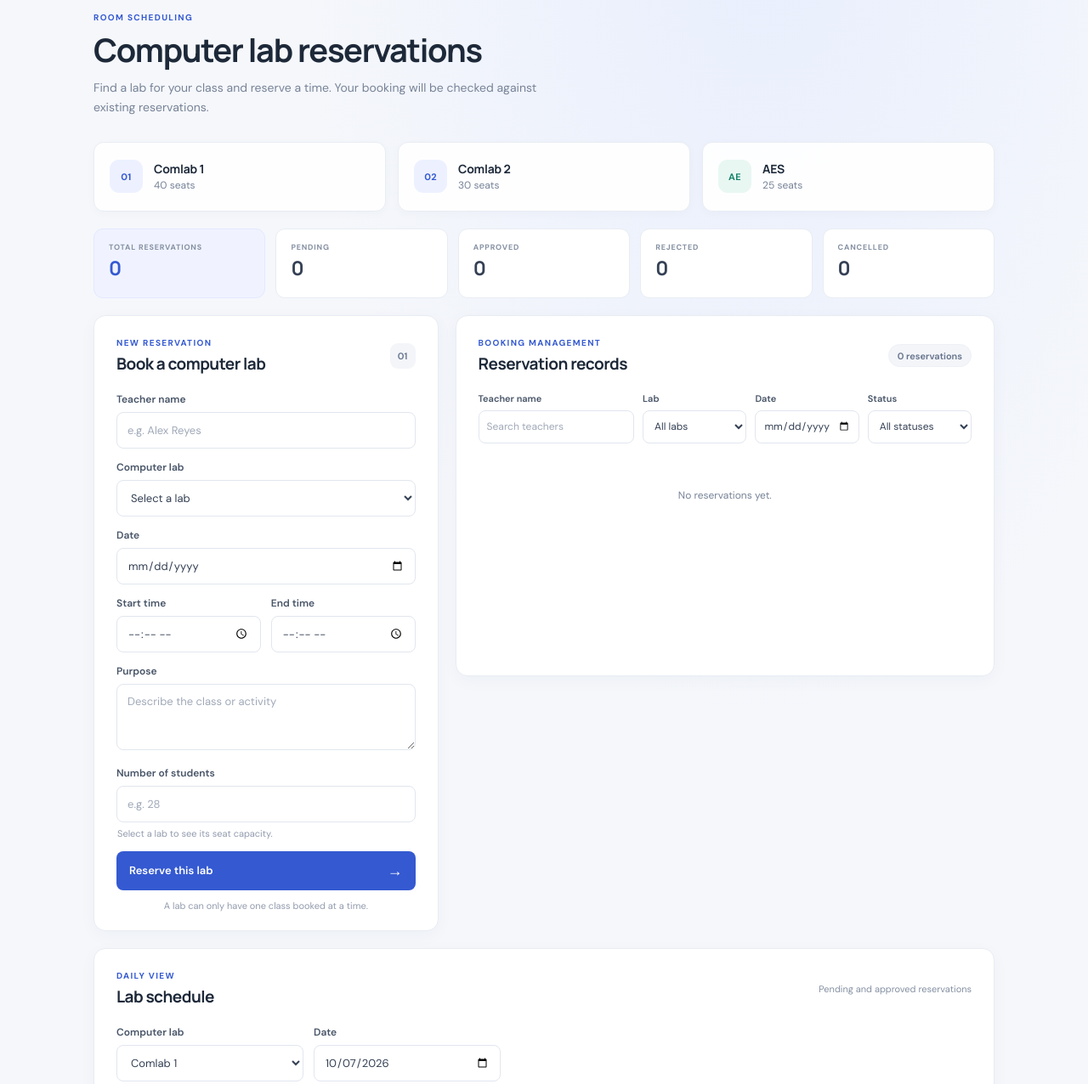
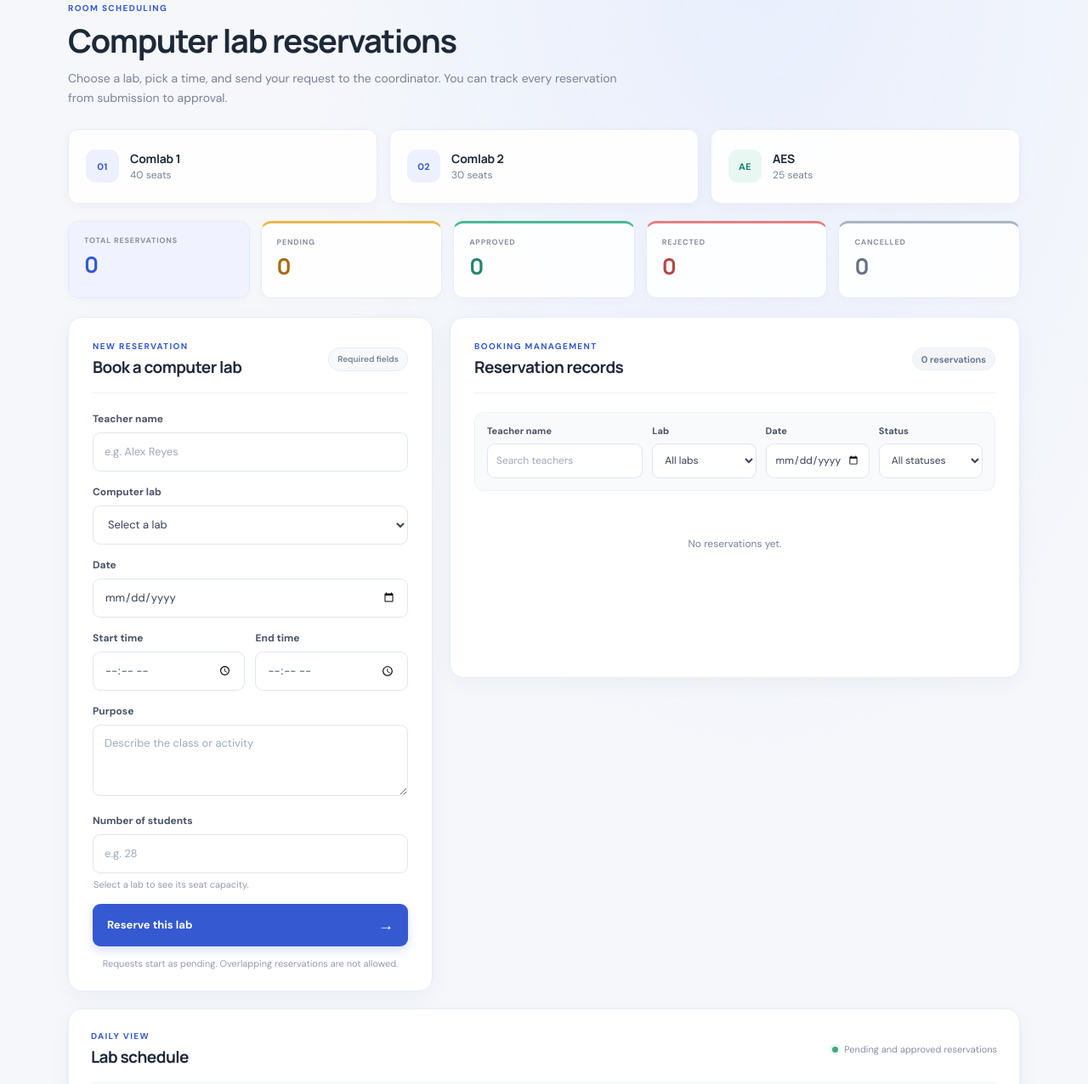
Before and after one commit to JOHNRAYABOGADOR/APP-DEV, a plain HTML site: page index.html in a window 1280 px wide. Shown: the part 114-1390 px from the top of the page at 85% size. Drawn offline with Linux system fonts and the light colour scheme.

Commit message:
Fix application error

```diff
--- a/index.html
+++ b/index.html
@@ -21,7 +21,7 @@
     <section class="intro" aria-labelledby="page-title">
       <p class="eyebrow">ROOM SCHEDULING</p>
       <h1 id="page-title">Computer lab reservations</h1>
-      <p class="intro-copy">Find a lab for your class and reserve a time. Your booking will be checked against existing reservations.</p>
+      <p class="intro-copy">Choose a lab, pick a time, and send your request to the coordinator. You can track every reservation from submission to approval.</p>
     </section>
 
     <section class="lab-grid" aria-label="Available computer labs">
@@ -69,7 +69,7 @@
             <p class="eyebrow">NEW RESERVATION</p>
             <h2 id="booking-title">Book a computer lab</h2>
           </div>
-          <span class="step-badge" aria-hidden="true">01</span>
+          <span class="required-badge">Required fields</span>
         </div>
 
         <form id="booking-form">
@@ -120,7 +120,7 @@
             Reserve this lab
             <span aria-hidden="true">→</span>
           </button>
-          <p class="form-note">A lab can only have one class booked at a time.</p>
+          <p class="form-note">Requests start as pending. Overlapping reservations are not allowed.</p>
         </form>
       </section>
 
@@ -171,7 +171,7 @@
           <p class="eyebrow">DAILY VIEW</p>
           <h2 id="schedule-title">Lab schedule</h2>
         </div>
-        <span class="schedule-note">Pending and approved reservations</span>
+        <span class="schedule-note"><span class="schedule-live-dot" aria-hidden="true"></span> Pending and approved reservations</span>
       </div>
       <div class="schedule-filters">
         <div class="field">
--- a/script.js
+++ b/script.js
@@ -146,7 +146,7 @@ function appendDetail(details, label, value) {
 
 function createBookingCard(booking) {
   const card = document.createElement('article');
-  card.className = 'booking-item';
+  card.className = `booking-item booking-${booking.status.toLowerCase()}`;
 
   const accent = document.createElement('span');
   accent.className = 'booking-accent';
--- a/style.css
+++ b/style.css
@@ -11,6 +11,9 @@
   --line: #e8edf3;
   --blue: #3459d1;
   --blue-dark: #2849b5;
+  --green: #21856c;
+  --amber: #b57814;
+  --red: #b54747;
 }
 
 * { box-sizing: border-box; }
@@ -24,13 +27,17 @@ body {
 }
 
 .topbar {
+  position: sticky;
+  z-index: 5;
+  top: 0;
   height: 72px;
   padding: 0 max(5.5vw, 24px);
   display: flex;
   align-items: center;
   justify-content: space-between;
   border-bottom: 1px solid rgba(226, 232, 241, .85);
-  background: rgba(255, 255, 255, .78);
+  background: rgba(255, 255, 255, .9);
+  backdrop-filter: blur(14px);
 }
 
 .brand {
@@ -65,12 +72,12 @@ body {
 .topbar-label { color: #8994a7; }
 
 .page {
-  width: min(1060px, calc(100% - 48px));
+  width: min(1120px, calc(100% - 48px));
   margin: 0 auto;
-  padding: 56px 0 36px;
+  padding: 45px 0 44px;
 }
 
-.intro { margin-bottom: 29px; }
+.intro { margin-bottom: 25px; }
 
 .eyebrow {
   margin: 0 0 9px;
@@ -92,7 +99,7 @@ h1 {
 }
 
 .intro-copy {
-  max-width: 560px;
+  max-width: 650px;
   margin-bottom: 0;
   color: var(--muted);
   font-size: 14px;
@@ -110,12 +117,19 @@ h1 {
   display: flex;
   align-items: center;
   gap: 13px;
-  min-height: 82px;
-  padding: 16px 18px;
+  min-height: 88px;
+  padding: 17px 20px;
   border: 1px solid var(--line);
   border-radius: 12px;
   background: rgba(255, 255, 255, .92);
-  box-shadow: 0 3px 12px rgba(32, 52, 90, .025);
+  box-shadow: 0 4px 14px rgba(32, 52, 90, .035);
+  transition: transform .18s ease, border-color .18s ease, box-shadow .18s ease;
+}
+
+.lab-card:hover {
+  transform: translateY(-2px);
+  border-color: #d8e0fa;
+  box-shadow: 0 9px 22px rgba(32, 52, 90, .07);
 }
 
 .lab-icon {
@@ -150,20 +164,24 @@ h1 {
 .dashboard {
   display: grid;
   grid-template-columns: repeat(5, minmax(0, 1fr));
-  gap: 12px;
-  margin-bottom: 20px;
+  gap: 13px;
+  margin-bottom: 22px;
 }
 
 .dashboard-card {
   display: flex;
   flex-direction: column;
-  gap: 7px;
-  min-height: 82px;
-  padding: 15px 17px;
+  gap: 9px;
+  min-height: 91px;
+  padding: 16px 18px;
   border: 1px solid var(--line);
-  border-radius: 11px;
-  background: #fff;
+  border-radius: 12px;
+  background: rgba(255, 255, 255, .9);
+  box-shadow: 0 3px 12px rgba(32, 52, 90, .025);
+  transition: transform .18s ease, box-shadow .18s ease;
 }
+
+.dashboard-card:hover { transform: translateY(-2px); box-shadow: 0 8px 18px rgba(32, 52, 90, .06); }
 
 .dashboard-label {
   color: #8590a2;
@@ -175,12 +193,20 @@ h1 {
 .dashboard-card strong {
   color: #344054;
   font-family: 'Manrope', sans-serif;
-  font-size: 23px;
+  font-size: 26px;
   line-height: 1;
 }
 
 .dashboard-total { background: #f0f3ff; border-color: #e3e9ff; }
 .dashboard-total strong { color: var(--blue); }
+.dashboard-card:nth-child(2) { border-top: 3px solid #e7b84e; }
+.dashboard-card:nth-child(2) strong { color: #a46b0c; }
+.dashboard-card:nth-child(3) { border-top: 3px solid #4bb795; }
+.dashboard-card:nth-child(3) strong { color: #21856c; }
+.dashboard-card:nth-child(4) { border-top: 3px solid #e28282; }
+.dashboard-card:nth-child(4) strong { color: #b54747; }
+.dashboard-card:nth-child(5) { border-top: 3px solid #aab4c3; }
+.dashboard-card:nth-child(5) strong { color: #667085; }
 
 .content-grid {
   display: grid;
@@ -191,19 +217,21 @@ h1 {
 
 .panel {
   border: 1px solid var(--line);
-  border-radius: 14px;
+  border-radius: 16px;
   background: #fff;
-  box-shadow: 0 5px 20px rgba(32, 52, 90, .035);
+  box-shadow: 0 7px 24px rgba(32, 52, 90, .045);
 }
 
-.booking-panel { padding: 25px 26px 22px; }
-.reservations-panel { min-height: 425px; padding: 25px 26px; }
+.booking-panel { padding: 27px 28px 24px; }
+.reservations-panel { min-height: 425px; padding: 27px 28px; }
 
 .panel-heading {
   display: flex;
   align-items: center;
   justify-content: space-between;
-  margin-bottom: 21px;
+  margin-bottom: 22px;
+  padding-bottom: 17px;
+  border-bottom: 1px solid #eef1f5;
 }
 
 .panel-heading .eyebrow { margin-bottom: 5px; }
@@ -224,10 +252,17 @@ h1 {
   font-weight: 600;
 }
 
-.step-badge {
-  width: 30px;
-  height: 30px;
-  border-radius: 9px;
+.required-badge {
+  display: inline-flex;
+  align-items: center;
+  min-height: 28px;
+  padding: 0 10px;
+  border: 1px solid #e7ebf4;
+  border-radius: 20px;
+  color: #778397;
+  background: #f8f9fc;
+  font-size: 10px;
+  font-weight: 600;
 }
 
 .count-badge {
@@ -238,31 +273,31 @@ h1 {
   white-space: nowrap;
 }
 
-.field { margin-bottom: 14px; }
+.field { margin-bottom: 16px; }
 
 label {
   display: block;
-  margin-bottom: 7px;
+  margin-bottom: 8px;
   color: #475467;
   font-size: 12px;
-  font-weight: 600;
+  font-weight: 700;
 }
 
 input, select, textarea {
   width: 100%;
-  min-height: 43px;
-  padding: 0 12px;
+  min-height: 46px;
+  padding: 0 13px;
   border: 1px solid #e1e6ee;
-  border-radius: 8px;
+  border-radius: 9px;
   outline: none;
   color: #344054;
   background: #fff;
   font: inherit;
   font-size: 13px;
-  transition: border-color .15s, box-shadow .15s;
+  transition: border-color .15s, box-shadow .15s, background .15s;
 }
 
-textarea { min-height: 78px; padding: 11px 12px; resize: vertical; }
+textarea { min-height: 84px; padding: 12px 13px; resize: vertical; }
 input::placeholder { color: #a0a9b8; }
 textarea::placeholder { color: #a0a9b8; }
 input:focus, select:focus, textarea:focus {
@@ -301,27 +336,29 @@ input:focus, select:focus, textarea:focus {
   align-items: center;
   justify-content: space-between;
   width: 100%;
-  min-height: 46px;
-  padding: 0 15px;
+  min-height: 50px;
+  padding: 0 17px;
   border: 0;
-  border-radius: 8px;
+  border-radius: 9px;
   color: #fff;
   background: var(--blue);
   cursor: pointer;
   font: inherit;
   font-size: 13px;
-  font-weight: 600;
-  transition: background .15s, transform .15s;
+  font-weight: 700;
+  box-shadow: 0 5px 12px rgba(52, 89, 209, .18);
+  transition: background .15s, transform .15s, box-shadow .15s;
 }
 
-.primary-button:hover { background: var(--blue-dark); }
+.primary-button:hover { background: var(--blue-dark); box-shadow: 0 7px 16px rgba(52, 89, 209, .25); }
 .primary-button:active { transform: translateY(1px); }
 .primary-button span { font-size: 18px; font-weight: 400; }
 
 .form-note {
-  margin: 11px 0 0;
+  margin: 12px 4px 0;
   color: #929bad;
   font-size: 11px;
+  line-height: 1.5;
   text-align: center;
 }
 
@@ -333,13 +370,17 @@ input:focus, select:focus, textarea:focus {
 .filter-grid {
   display: grid;
   grid-template-columns: minmax(150px, 1.5fr) repeat(3, minmax(100px, 1fr));
-  gap: 10px;
-  margin-bottom: 17px;
+  gap: 11px;
+  margin-bottom: 18px;
+  padding: 14px;
+  border: 1px solid #edf0f5;
+  border-radius: 11px;
+  background: #f9fafc;
 }
 
 .filter-grid .field { margin-bottom: 0; }
 .filter-grid label { font-size: 11px; }
-.filter-grid input, .filter-grid select { min-height: 39px; padding: 0 9px; font-size: 12px; }
+.filter-grid input, .filter-grid select { min-height: 41px; padding: 0 10px; font-size: 12px; }
 
 .empty-state {
   display: grid;
@@ -379,28 +420,32 @@ input:focus, select:focus, textarea:focus {
 .booking-item {
   display: grid;
   grid-template-columns: 4px minmax(0, 1fr) auto;
-  gap: 13px;
+  gap: 14px;
   align-items: stretch;
-  padding: 14px 13px;
+  padding: 15px 14px;
   border: 1px solid #edf0f5;
-  border-radius: 10px;
+  border-radius: 11px;
+  background: #fff;
+  transition: border-color .15s, box-shadow .15s, transform .15s;
 }
 
-.booking-accent { border-radius: 4px; background: #5571dc; }
-.booking-item:nth-child(3n + 2) .booking-accent { background: #32a183; }
-.booking-item:nth-child(3n) .booking-accent { background: #e5a240; }
+.booking-item:hover { transform: translateY(-1px); border-color: #dfe5f1; box-shadow: 0 5px 14px rgba(32, 52, 90, .045); }
+.booking-accent { border-radius: 4px; background: #e7b84e; }
+.booking-approved .booking-accent { background: #4bb795; }
+.booking-rejected .booking-accent { background: #e28282; }
+.booking-cancelled .booking-accent { background: #aab4c3; }
 
 .booking-info { min-width: 0; }
 .booking-topline {
   display: flex;
   align-items: center;
   gap: 8px;
-  margin-bottom: 5px;
+  margin-bottom: 9px;
 }
 
 .booking-lab {
   color: #344054;
-  font-size: 13px;
+  font-size: 14px;
   font-weight: 700;
 }
 
@@ -411,16 +456,16 @@ input:focus, select:focus, textarea:focus {
 
 .booking-details {
   display: grid;
-  gap: 6px;
+  gap: 7px;
   margin: 0;
 }
 
 .booking-detail {
   display: grid;
-  grid-template-columns: 88px minmax(0, 1fr);
-  gap: 8px;
+  grid-template-columns: 96px minmax(0, 1fr);
+  gap: 9px;
   font-size: 11px;
-  line-height: 1.45;
+  line-height: 1.5;
 }
 
 .booking-detail dt { color: #8994a5; }
@@ -440,15 +485,15 @@ input:focus, select:focus, textarea:focus {
   flex-direction: column;
   align-items: flex-end;
   justify-content: space-between;
-  gap: 7px;
-  min-width: 76px;
+  gap: 8px;
+  min-width: 82px;
 }
 
 .status-badge {
   display: inline-flex;
   align-items: center;
-  min-height: 23px;
-  padding: 0 8px;
+  min-height: 25px;
+  padding: 0 9px;
   border-radius: 20px;
   color: #18724f;
   background: #eaf8f1;
@@ -463,7 +508,8 @@ input:focus, select:focus, textarea:focus {
 .status-cancelled { color: #667085; background: #f0f2f5; }
 
 .action-button {
-  padding: 6px 9px;
+  min-height: 30px;
+  padding: 6px 10px;
   border: 0;
   border-radius: 6px;
   cursor: pointer;
@@ -513,7 +559,8 @@ input:focus, select:focus, textarea:focus {
 .page-footnote { margin: 17px 2px 0; color: #9aa3b1; font-size: 11px; }
 
 .schedule-panel { margin-top: 20px; padding: 25px 26px; }
-.schedule-note { color: #8490a2; font-size: 11px; }
+.schedule-note { display: inline-flex; align-items: center; gap: 7px; color: #8490a2; font-size: 11px; }
+.schedule-live-dot { width: 7px; height: 7px; border-radius: 50%; background: #42a985; box-shadow: 0 0 0 3px #e8f7f1; }
 .schedule-filters { display: grid; grid-template-columns: repeat(2, minmax(170px, 220px)); gap: 12px; }
 .schedule-filters .field { margin-bottom: 15px; }
 .schedule-list { display: grid; gap: 8px; }
@@ -523,16 +570,24 @@ input:focus, select:focus, textarea:focus {
   grid-template-columns: minmax(145px, .7fr) minmax(0, 1.5fr) auto;
   align-items: center;
   gap: 14px;
-  padding: 13px 14px;
+  padding: 14px 15px;
   border: 1px solid #edf0f5;
   border-radius: 9px;
+  background: #fff;
+  transition: border-color .15s, background .15s;
 }
 
-.schedule-time { color: #344054; font-size: 12px; white-space: nowrap; }
+.schedule-item:hover { border-color: #dce4f5; background: #fcfdff; }
+.schedule-time { color: #344054; font-size: 12px; font-weight: 700; white-space: nowrap; }
 .schedule-item-details { display: grid; gap: 4px; min-width: 0; }
 .schedule-item-details strong { overflow-wrap: anywhere; color: #465368; font-size: 12px; }
 .schedule-item-details span { overflow-wrap: anywhere; color: #8994a5; font-size: 10px; }
 .compact-empty-state { min-height: 90px; }
+
+:focus-visible {
+  outline: 3px solid rgba(52, 89, 209, .35);
+  outline-offset: 2px;
+}
 
 @media (max-width: 760px) {
   .page { padding-top: 40px; }
@@ -549,7 +604,7 @@ input:focus, select:focus, textarea:focus {
   .page { width: calc(100% - 36px); padding-top: 32px; }
   .lab-grid { grid-template-columns: 1fr; gap: 9px; }
   .lab-card { min-height: 68px; padding: 12px 15px; }
-  .booking-panel, .reservations-panel { padding: 21px 18px; }
+  .booking-panel, .reservations-panel { padding: 22px 19px; }
   .panel-heading h2 { font-size: 17px; }
   .dashboard { grid-template-columns: repeat(2, minmax(0, 1fr)); gap: 8px; }
   .dashboard-card { min-height: 72px; padding: 12px; }
```
